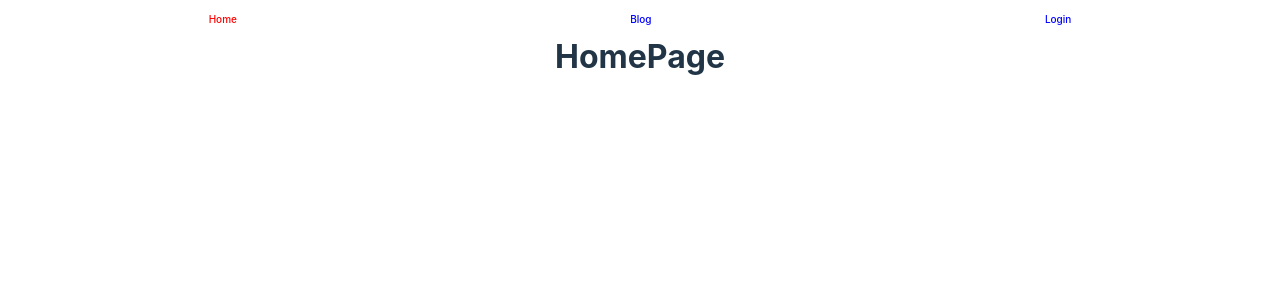
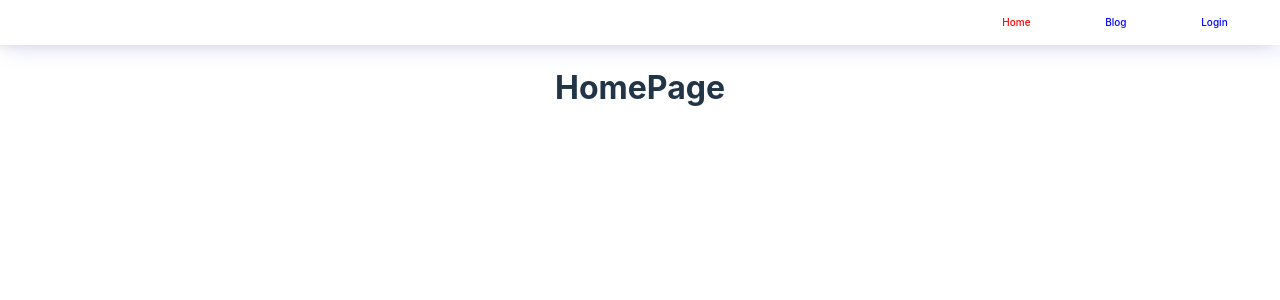
Before and after one commit to IngDonovan/proy-routes, a React (Vite) app: page /#/ in a window 1280 px wide. Shown: the top 300 px of the page. Built offline with nearby package versions, Linux system fonts and the light colour scheme.

Commit message:
styles nav

```diff
--- a/src/Components/Menu/Menu.css
+++ b/src/Components/Menu/Menu.css
@@ -1,12 +1,27 @@
 nav{
     display: flex;
-    padding: 12px;
+    padding: 15px;
+    box-shadow:
+        10px 10px 20px rgba(103, 113, 255, 0.1), /* Sombra superior e izquierda (más clara) */
+        -10px -10px 20px rgba(0, 0, 0, 0.5); /* Sombra inferior y derecha (más oscura) */
+    margin-bottom: 25px;
 }
 
 ul{
+    width: 100vw;
     display: flex;
     list-style: none;
     align-items: center;
     justify-content: space-around;
-    width: 100vw;
 }
+
+@media screen and (min-width: 768px){
+    nav{
+        justify-content: end;
+    }
+
+    ul{
+        width: 300px;
+
+    }
+}
```
